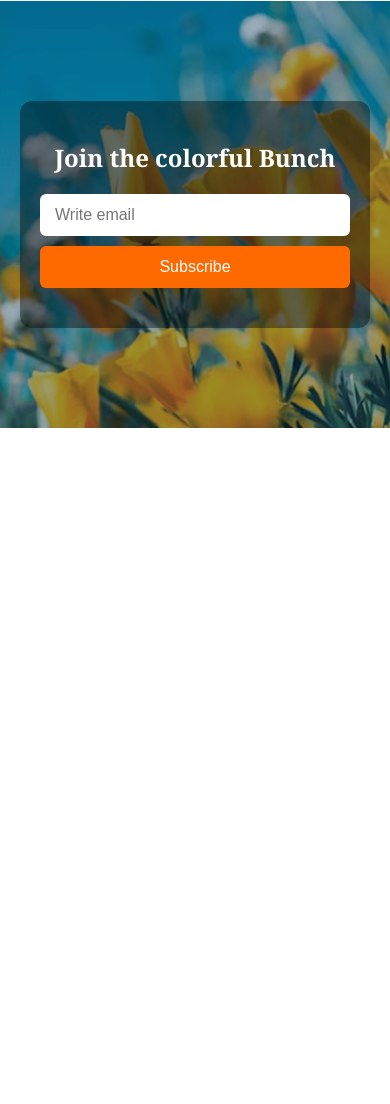
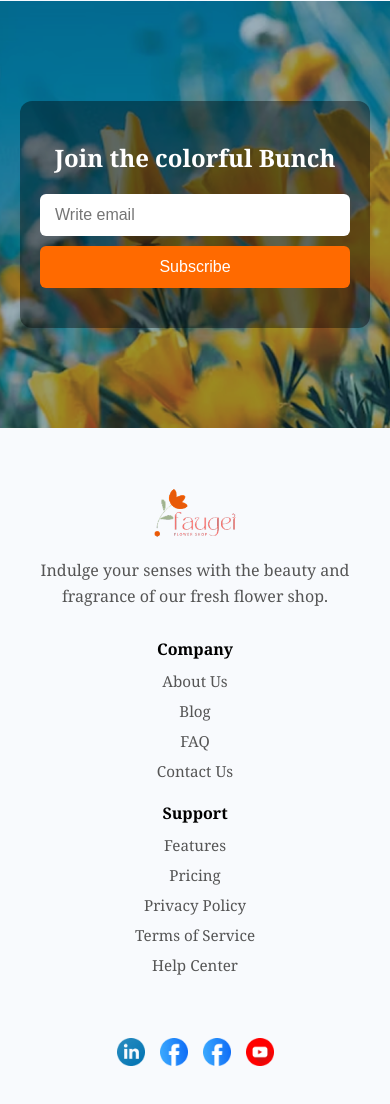
Before and after one commit to rimiruma/Assignment-2-, a plain HTML site: page index.html in a window 390 px wide. Shown: the part 7119-8223 px from the top of the page. Before the commit the page ends 7547 px from the top, so only its background shows below. Drawn offline with Linux system fonts and the light colour scheme.

Commit message:
added footer section responsive stup done

```diff
--- a/index.html
+++ b/index.html
@@ -183,8 +183,47 @@
               </form>
             </div>
           </section>
+    </main>
+    <footer class="footer-section">
+      <div class="footer-container">
+        <!-- Left: Logo and tagline -->
+        <div class="footer-brand">
+          <img src="assets/logo.png" alt="Logo">
+          <p>Indulge your senses with the beauty and fragrance of our fresh flower shop.</p>
+        </div>
 
-    </main>
+        <!-- Center: Links -->
+        <div class="footer-links">
+          <div class="">
+            <h4>Company</h4>
+            <ul>
+              <li><a href="#">About Us</a></li>
+              <li><a href="#">Blog</a></li>
+              <li><a href="#">FAQ</a></li>
+              <li><a href="#">Contact Us</a></li>
+            </ul>
+          </div>
+          <div class="about">
+            <h4>Support</h4>
+            <ul>
+              <li><a href="#">Features</a></li>
+              <li><a href="#">Pricing</a></li>
+              <li><a href="#">Privacy Policy</a></li>
+              <li><a href="#">Terms of Service</a></li>
+              <li><a href="#">Help Center</a></li>
+            </ul>
+          </div>
+        </div>
+
+        <!-- Right: Social icons -->
+        <div class="footer-social">
+          <a href="#"><img src="assets/icon-linkedin.png" alt="LinkedIn"></a>
+          <a href="#"><img src="assets/icon-facebook.png" alt="X (Twitter)"></a>
+          <a href="#"><img src="assets/icon-facebook.png" alt="Facebook"></a>
+          <a href="#"><img src="assets/icon-youtube.png" alt="YouTube"></a>
+        </div>
+      </div>
+    </footer>
 </body>
 
 </html>
--- a/styles/assignment2.css
+++ b/styles/assignment2.css
@@ -378,11 +378,83 @@ nav {
   font-size: 1rem;
   border-radius: 6px;
   cursor: pointer;
-  /* transition: background 0.3s ease; */
 }
 .newsletter-form button:hover {
   background-color: #e85c00;
 }
+/* footer section styles */
+.footer-section {
+  background-color: #f8fafd;
+  padding: 60px 20px;
+}
+.footer-container {
+  max-width: 1140px;
+  margin: 0 auto;
+  display: flex;
+  justify-content: space-between;
+  flex-wrap: wrap;
+  gap: 40px;
+}
+
+/* Left section */
+.footer-brand {
+  flex: 1 1 250px;
+}
+.footer-brand img {
+  height: 50px;
+  margin-bottom: 15px;
+}
+
+.footer-brand p {
+  color: #555;
+  font-size: 1rem;
+  line-height: 1.6;
+}
+/* Center: Links */
+.footer-links {
+  display: flex;
+  flex: 2 1 400px;
+  gap: 60px;
+}
+
+.footer-links h4 {
+  font-size: 1rem;
+  margin-bottom: 10px;
+  color: #000;
+}
+.footer-links ul {
+  list-style: none;
+  padding: 0;
+}
+
+.footer-links li {
+  margin-bottom: 8px;
+}
+.footer-links a {
+  text-decoration: none;
+  color: #555;
+  font-size: 0.95rem;
+}
+
+.footer-links a:hover {
+  color: #ff6a00;
+}
+/* Right: Social icons */
+.footer-social {
+  display: flex;
+  align-items: center;
+  gap: 15px;
+}
+
+.footer-social img {
+  width: 28px;
+  height: 28px;
+  transition: transform 0.2s;
+}
+.footer-social img:hover {
+  transform: scale(1.1);
+}
+
 
 
 
@@ -452,10 +524,26 @@ nav {
       .newsletter-overlay h2 {
         font-size: 1.5rem;
       }
-
-
       .newsletter-form button {
         width: 100%;
+      }
+      /* footer responsive styles */
+      .footer-container {
+        flex-direction: column;
+        align-items: center;
+        text-align: center;
+      }
+
+      .footer-links {
+        flex-direction: column;
+        align-items: center;
+        margin-top: -40%;
+      }
+      .about{
+        margin-top: -40%;
+      }
+      .footer-social {
+        margin-top: -40px;
       }
 
 }
@@ -517,5 +605,23 @@ nav {
       .newsletter-form button {
         width: 100%;
       }
+       /* footer responsive styles */
+       .footer-container {
+        flex-direction: column;
+        align-items: center;
+        text-align: center;
+      }
+
+      .footer-links {
+        flex-direction: column;
+        align-items: center;
+        margin-top: -30%;
+      }
+      .about{
+        margin-top: -40%;
+      }
+      .footer-social {
+        margin-top: -40px;
+      }
 
 }
```
